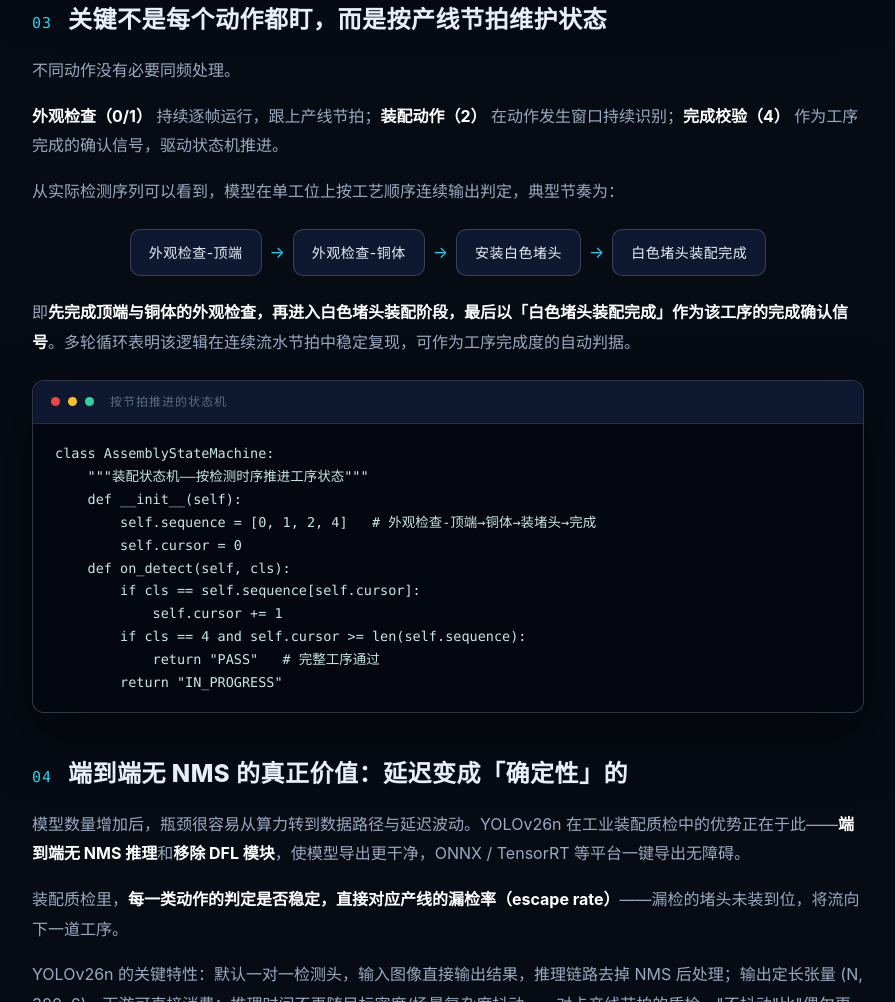
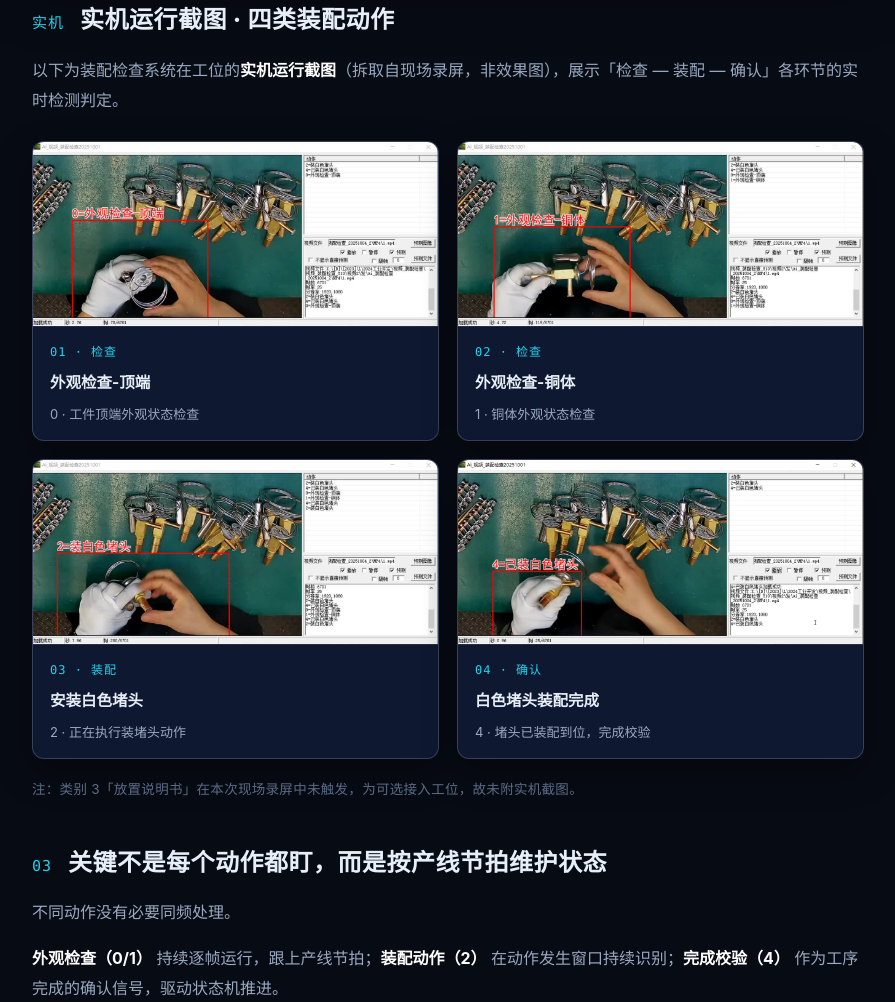
Before and after one commit to nyav/assembly-check, a plain HTML site: page index.html in a window 1280 px wide. Shown: the part 3081-4083 px from the top of the page, without its empty margins (192-1087 px from the left). Drawn offline with Linux system fonts and the light colour scheme.

Commit message:
新增实机运行截图：四类装配动作关键帧

```diff
--- a/index.html
+++ b/index.html
@@ -102,6 +102,18 @@
     font-size:14px; color:var(--text); letter-spacing:.5px;}
   .chain .arrow{color:var(--accent); font-size:16px;}
 
+  /* 实机运行截图 */
+  .showcase{margin:26px 0;}
+  .showGrid{display:grid; grid-template-columns:repeat(2,1fr); gap:18px;}
+  .shCard{border-radius:12px; overflow:hidden; border:1px solid var(--line2); background:var(--surface);
+    box-shadow:0 14px 34px rgba(0,0,0,.35);}
+  .shCard img{width:100%; display:block;}
+  .shCap{padding:14px 17px; border-top:1px solid var(--line);}
+  .shCap .no{font-family:"Cascadia Mono", Consolas, monospace; font-size:12px; color:var(--accent); letter-spacing:1px;}
+  .shCap h4{font-size:15.5px; font-weight:700; margin:6px 0 4px; color:var(--text);}
+  .shCap p{font-size:13px; color:var(--muted); margin:0;}
+  .showNote{margin-top:18px; font-size:13.5px; color:var(--dim); letter-spacing:.3px;}
+
   /* 结语 */
   .outro{margin:52px 0 0; padding:34px 34px; border-radius:18px;
     background:radial-gradient(560px 220px at 50% 0%, rgba(34,211,238,.08), transparent 70%), var(--surface);
@@ -127,6 +139,7 @@
     .sec .body{font-size:15px;}
     pre.codeBody{font-size:12px;}
     th,td{padding:11px 12px; font-size:13px;}
+    .showGrid{grid-template-columns:1fr;}
     .brandSub{display:none;}
   }
   @media (prefers-reduced-motion: reduce){ html{scroll-behavior:auto;} }
@@ -239,6 +252,35 @@ class AssemblyState:
     </div>
   </section>
 
+  <!-- 实机运行截图 -->
+  <section class="sec" style="margin-top:30px">
+    <div class="secHead"><span class="secNum">实机</span><h2>实机运行截图 · 四类装配动作</h2></div>
+    <div class="body">
+      <p>以下为装配检查系统在工位的<b>实机运行截图</b>（拆取自现场录屏，非效果图），展示「检查 — 装配 — 确认」各环节的实时检测判定。</p>
+    </div>
+    <div class="showcase">
+      <div class="showGrid">
+        <div class="shCard">
+          <img src="images/01_外观检查_顶端.jpg" alt="外观检查-顶端">
+          <div class="shCap"><div class="no">01 · 检查</div><h4>外观检查-顶端</h4><p>0 · 工件顶端外观状态检查</p></div>
+        </div>
+        <div class="shCard">
+          <img src="images/02_外观检查_铜体.jpg" alt="外观检查-铜体">
+          <div class="shCap"><div class="no">02 · 检查</div><h4>外观检查-铜体</h4><p>1 · 铜体外观状态检查</p></div>
+        </div>
+        <div class="shCard">
+          <img src="images/03_装白色堵头.jpg" alt="安装白色堵头">
+          <div class="shCap"><div class="no">03 · 装配</div><h4>安装白色堵头</h4><p>2 · 正在执行装堵头动作</p></div>
+        </div>
+        <div class="shCard">
+          <img src="images/04_白色堵头装配完成.jpg" alt="白色堵头装配完成">
+          <div class="shCap"><div class="no">04 · 确认</div><h4>白色堵头装配完成</h4><p>4 · 堵头已装配到位，完成校验</p></div>
+        </div>
+      </div>
+      <p class="showNote">注：类别 3「放置说明书」在本次现场录屏中未触发，为可选接入工位，故未附实机截图。</p>
+    </div>
+  </section>
+
   <!-- 03 -->
   <section class="sec">
     <div class="secHead"><span class="secNum">03</span><h2>关键不是每个动作都盯，而是按产线节拍维护状态</h2></div>
```
Also changed, not shown: _shots/index_desktop.jpg (added), _shots/index_desktop_p1of2.jpg (added), _shots/index_desktop_p2of2.jpg (added), _shots/index_mobile.jpg (added), _shots/index_mobile_p1of3.jpg (added), _shots/index_mobile_p2of3.jpg (added), _shots/index_mobile_p3of3.jpg (added), images/01_外观检查_顶端.jpg (added), images/02_外观检查_铜体.jpg (added), images/03_装白色堵头.jpg (added), images/04_白色堵头装配完成.jpg (added).
